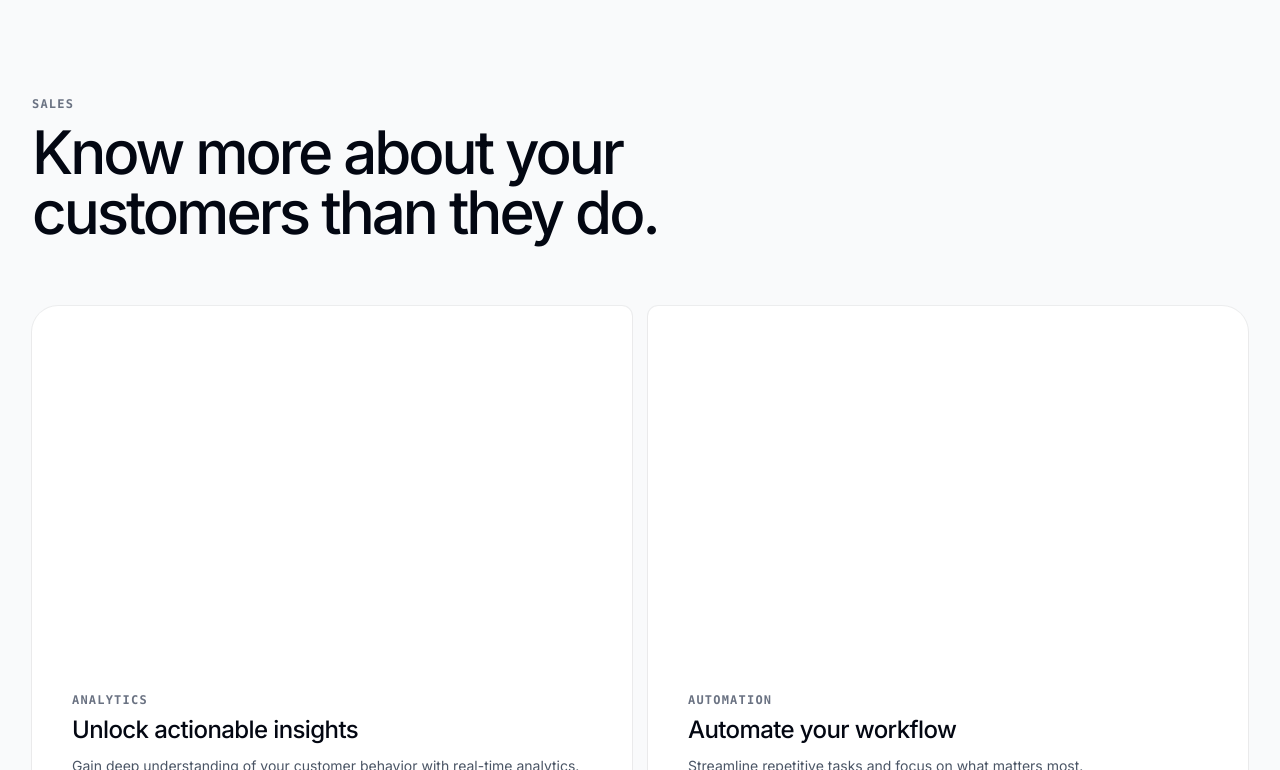
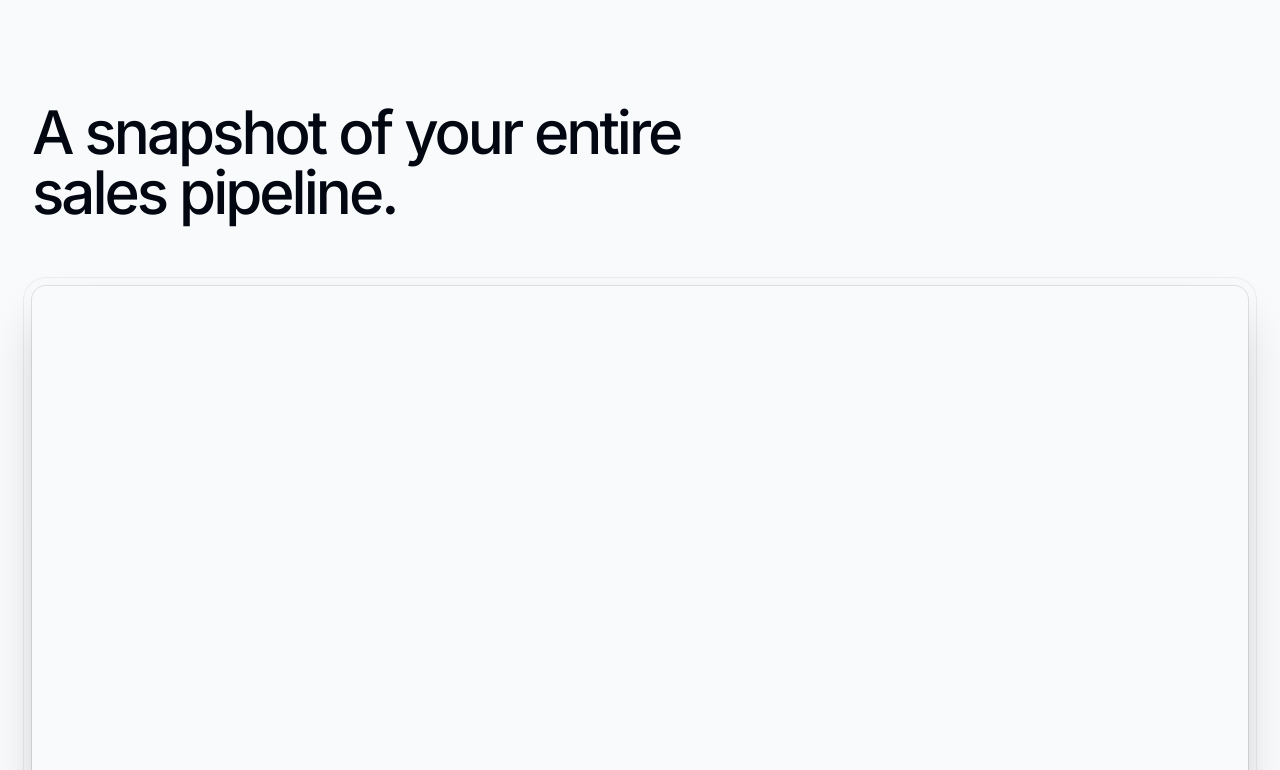
Before and after one commit to Mkn0021/lingo.dev, a Next.js app: page / in a window 1280 px wide. Shown: the part 750-1520 px from the top of the page. Built offline with nearby package versions, Linux system fonts and the light colour scheme.

Commit message:
feat(ui/homepage): add SnapshotSection component

```diff
--- a/app/page.tsx
+++ b/app/page.tsx
@@ -1,13 +1,15 @@
-import { FeatureSection } from "@/components/homepage/feature-section";
 import { Footer } from "@/components/homepage/footer";
 import { HeroSection } from "@/components/homepage/hero-section";
+import { FeatureSection } from "@/components/homepage/feature-section";
+import { SnapshotSection } from "@/components/homepage/snapshot-section";
 
 export default function Home() {
 	return (
-		<>
+		<div className="overflow-x-hidden">
 			<HeroSection />
+			<SnapshotSection />
 			<FeatureSection />
 			<Footer />
-		</>
+		</div>
 	);
 }
--- /dev/null
+++ b/components/homepage/snapshot-section.tsx
@@ -0,0 +1,12 @@
+import { Section } from "./section";
+
+export function SnapshotSection() {
+	return (
+		<Section title="A snapshot of your entire sales pipeline.">
+			<div className="relative mt-16 aspect-1216/768 h-144 [--radius:var(--radius-xl)] sm:h-auto sm:w-304">
+				<div className="absolute -inset-(--padding) rounded-[calc(var(--radius)+var(--padding))] shadow-xs ring-1 ring-black/5 [--padding:--spacing(2)]" />
+				<div className="h-full rounded-lg shadow-2xl ring-1 ring-black/10" />
+			</div>
+		</Section>
+	);
+}
```
